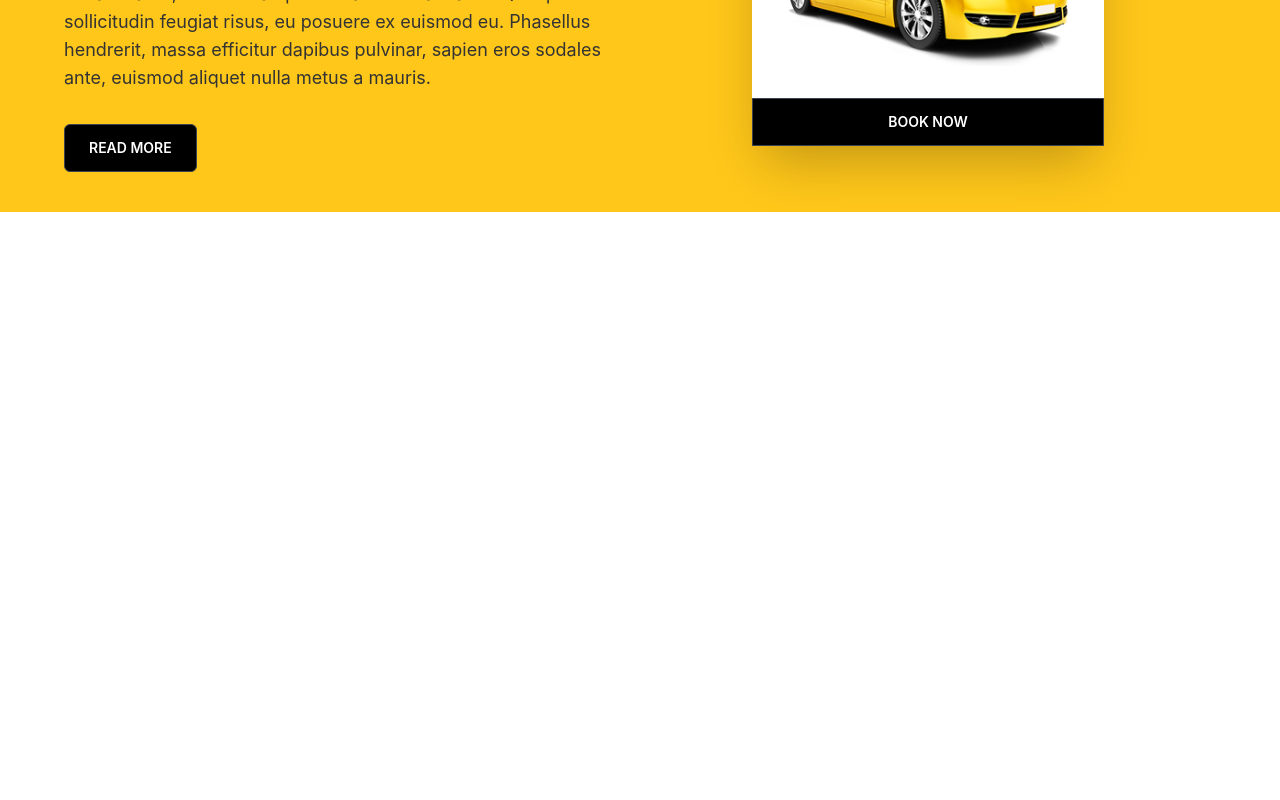
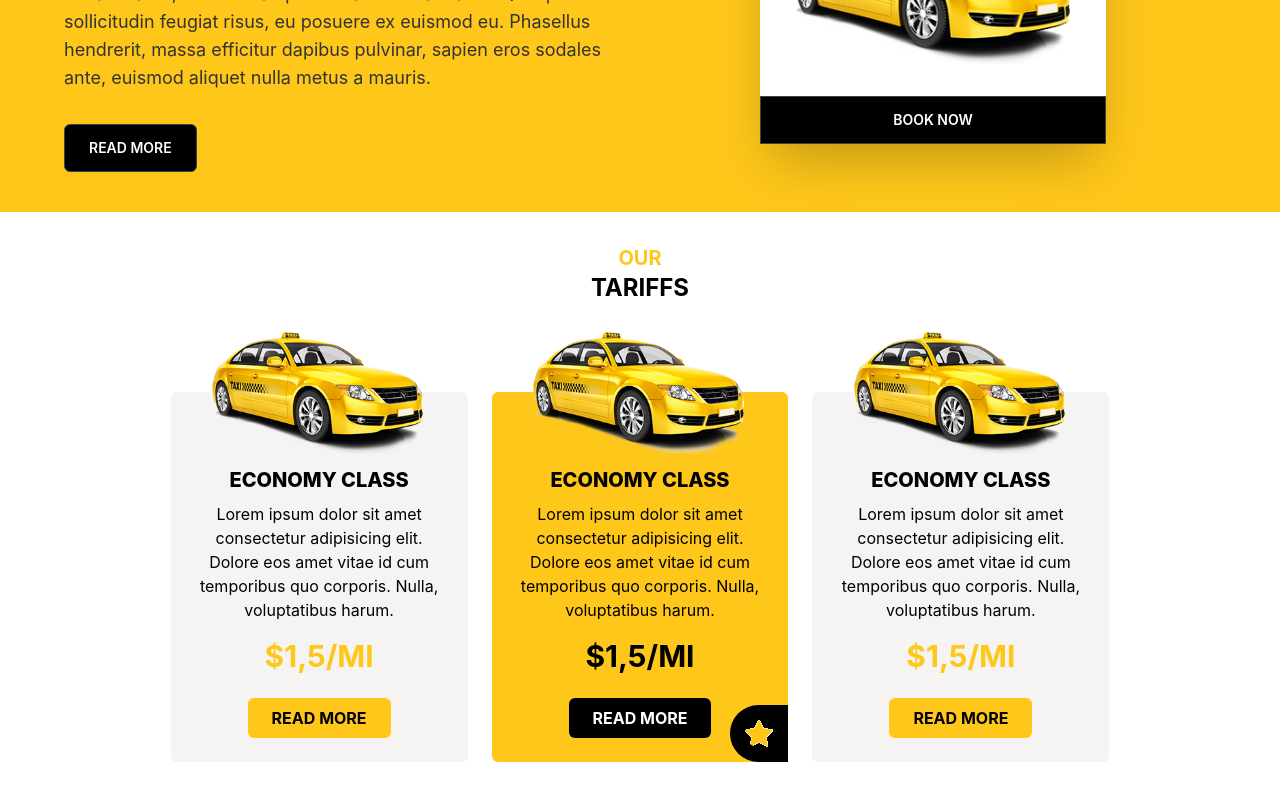
Before and after one commit to Rajebulalam/Taxi-Cab, a React (Create React App) app: page / in a window 1280 px wide. Shown: the part 788-1588 px from the top of the page. Before the commit the page ends 1000 px from the top, so only its background shows below. Built offline with nearby package versions, Linux system fonts and the light colour scheme.

Commit message:
Tariff Par Designed

```diff
--- a/src/Pages/Home/Focus.js
+++ b/src/Pages/Home/Focus.js
@@ -3,7 +3,7 @@ import car from '../../images/car.png'
 
 const Focus = () => {
     return (
-        <section className='bg-primary py-10 grid grid-cols-1 md:grid-cols-2 px-4 md:px-16'>
+        <section className='bg-primary py-10 grid grid-cols-1 md:grid-cols-2 px-4 gap-5 md:px-16'>
             <div className='pt-10'>
                 <h3 className='font-extrabold text-lg text-black uppercase'>Best In City</h3>
                 <h2 className='text-3xl font-bold text-black uppercase pt-2 p-0 md:pr-6'>Trusted Cab Services In Chattogram</h2>
--- a/src/Pages/Home/Home.js
+++ b/src/Pages/Home/Home.js
@@ -1,12 +1,14 @@
 import React from 'react';
 import Banner from './Banner';
 import Focus from './Focus';
+import Tariff from './Tariff';
 
 const Home = () => {
     return (
         <section>
             <Banner></Banner>
             <Focus></Focus>
+            <Tariff></Tariff>
         </section>
     );
 };
--- /dev/null
+++ b/src/Pages/Home/Tariff.css
@@ -0,0 +1,31 @@
+.hover, .active {
+    transition: 0.3s;
+    position: relative;
+}
+
+.hover:hover , .active{
+    background-color: #FFC71A;
+}
+
+.hover:hover .number, .active .number {
+    color: #000;
+}
+
+.hover:hover button, .active button {
+    background-color: black;
+    color: #fff;
+}
+
+.display img , .active .display img{
+    display: none;
+}
+
+.hover:hover .display img, .active .display img {
+    background-color: #000;
+    display: block;
+    position: absolute;
+    bottom: 0;
+    right: 0;
+    padding: 15px;
+    border-radius: 50px 0 0 50px;
+}
--- /dev/null
+++ b/src/Pages/Home/Tariff.js
@@ -0,0 +1,59 @@
+import React from 'react';
+import car from '../../images/car.png'
+import './Tariff.css';
+import star from '../../images/start-yellow.gif'
+
+const Tariff = () => {
+    return (
+        <section className='py-8 px-4 md:px-16 w-5/6 mx-auto'>
+            <h2 className='text-center font-bold text-primary text-xl uppercase'>Our</h2>
+            <h2 className='text-center font-bold text-2xl uppercase text-black pb-6'>Tariffs</h2>
+            <div className='grid grid-cols-1 sm:grid-cols-2 md:grid-cols-3 gap-6 py-16'>
+                <div className='bg-accent hover text-center px-5 pb-6 rounded-md mb-14 sm:mb-0'>
+                    <div className='flex items-center justify-center mt-[-60px]'>
+                        <img src={car} className='w-[250px]' alt="carImage" />
+                    </div>
+                    <h2 className='text-xl font-extrabold text-black uppercase pt-3'>Economy Class</h2>
+                    <p className='py-2 text-black'>Lorem ipsum dolor sit amet consectetur adipisicing elit. Dolore eos amet vitae id cum temporibus quo corporis. Nulla, voluptatibus harum.</p>
+                    <p className='text-primary number font-bold text-3xl py-2'>$1,5/MI</p>
+                    <div className='flex items-center justify-center pt-4'>
+                        <button className='bg-primary text-black rounded-md font-bold border-0 px-6 py-2 uppercase my-0' type="submit">Read More</button>
+                    </div>
+                    <div className='display'>
+                        <img src={star} alt="star" />
+                    </div>
+                </div>
+                <div className='active text-center rounded-md px-5 pb-6 mb-14 sm:mb-0'>
+                    <div className='flex items-center justify-center mt-[-60px]'>
+                        <img src={car} className='w-[250px]' alt="carImage" />
+                    </div>
+                    <h2 className='text-xl font-extrabold text-black uppercase pt-3'>Economy Class</h2>
+                    <p className='py-2 text-black'>Lorem ipsum dolor sit amet consectetur adipisicing elit. Dolore eos amet vitae id cum temporibus quo corporis. Nulla, voluptatibus harum.</p>
+                    <p className='text-black font-bold text-3xl py-2'>$1,5/MI</p>
+                    <div className='flex items-center justify-center pt-4'>
+                        <button className='bg-primary text-black rounded-md font-bold border-0 px-6 py-2 uppercase my-0' type="submit">Read More</button>
+                    </div>
+                    <div className='display'>
+                        <img src={star} alt="star" />
+                    </div>
+                </div>
+                <div className='bg-accent hover rounded-md text-center px-5 pb-6'>
+                    <div className='flex items-center justify-center mt-[-60px]'>
+                        <img src={car} className='w-[250px]' alt="carImage" />
+                    </div>
+                    <h2 className='text-xl font-extrabold text-black uppercase pt-3'>Economy Class</h2>
+                    <p className='py-2 text-black'>Lorem ipsum dolor sit amet consectetur adipisicing elit. Dolore eos amet vitae id cum temporibus quo corporis. Nulla, voluptatibus harum.</p>
+                    <p className='text-primary number font-bold text-3xl py-2'>$1,5/MI</p>
+                    <div className='flex items-center justify-center pt-4'>
+                        <button className='bg-primary text-black rounded-md font-bold border-0 px-6 py-2 uppercase my-0' type="submit">Read More</button>
+                    </div>
+                    <div className='display'>
+                        <img src={star} alt="star" />
+                    </div>
+                </div>
+            </div>
+        </section>
+    );
+};
+
+export default Tariff;
```
Also changed, not shown: src/images/start-yellow.gif (added).
